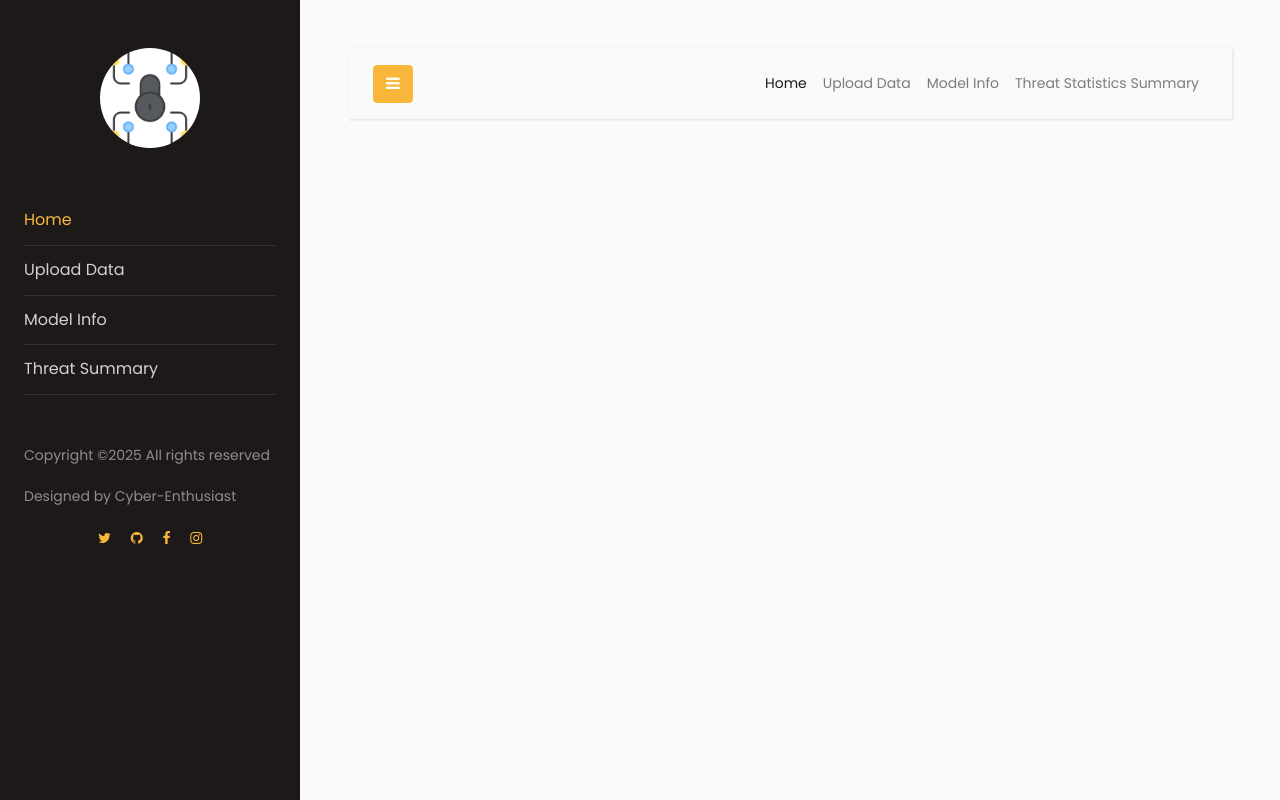
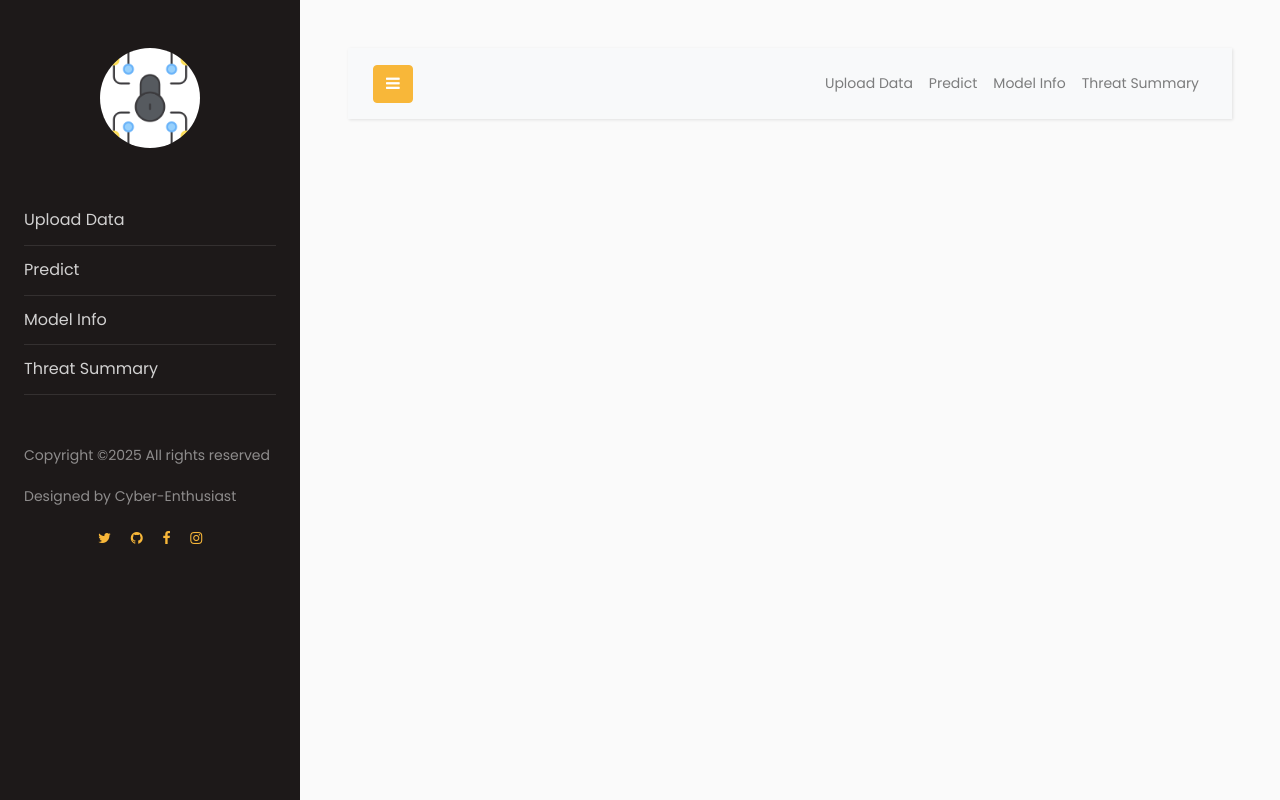
Before and after one commit to cyber-enthusiast-1/web-attack-detector, a Flask app: page / in a window 1280 px wide. Run offline with Flask 3, Linux system fonts and the light colour scheme; parts of the project's set-up code (start-up, migrations or seed data) failed here and were passed over; some libraries are stand-ins or nearby versions.

Commit message:
Updated index.html

```diff
--- a/web-attack/templates/index.html
+++ b/web-attack/templates/index.html
@@ -27,12 +27,12 @@
                   background-color: white;
                   background-image: url({{url_for('static', filename='images/logo.png')}});"></a>
 	        <ul class="list-unstyled components mb-5">
-	          <li class="active">
-	            <a href="{{url_for('home')}}">Home</a>
 
-	          </li>
 	          <li>
                 <a href="{{url_for('upload_data')}}">Upload Data</a>
+	          </li>
+              <li>
+                <a href="{{url_for('predict')}}">Predict</a>
 	          </li>
 	          <li>
               <a href="{{url_for('model_info')}}">Model Info</a>
@@ -78,17 +78,18 @@
 
                     <div class="collapse navbar-collapse" id="navbarSupportedContent">
                         <ul class="nav navbar-nav ml-auto">
-                            <li class="nav-item active">
-                                <a class="nav-link" href="{{url_for('home')}}">Home</a>
+
+                            <li class="nav-item">
+                                <a class="nav-link" href="{{url_for('upload_data')}}">Upload Data</a>
                             </li>
                             <li class="nav-item">
-                                <a class="nav-link" href="{{url_for('upload_data')}}">Upload Data</a>
+                                <a class="nav-link" href="{{url_for('predict')}}">Predict</a>
                             </li>
                             <li class="nav-item">
                                 <a class="nav-link" href="{{url_for('model_info')}}">Model Info</a>
                             </li>
                             <li class="nav-item">
-                                <a class="nav-link" href="{{url_for('threat_summary')}}">Threat Statistics Summary</a>
+                                <a class="nav-link" href="{{url_for('threat_summary')}}">Threat Summary</a>
                             </li>
                         </ul>
                     </div>
```
